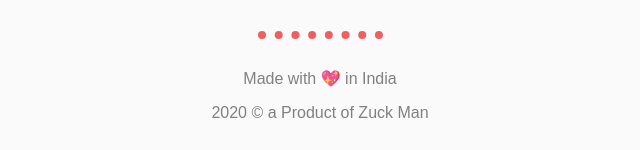
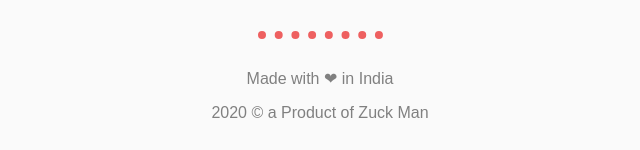
Before and after one commit to ankan-mandal/boycott-china, a plain HTML site: page index.html in a window 1280 px wide. Shown: the part 2126-2276 px from the top of the page, 320-960 px from the left. Drawn offline with Linux system fonts and the light colour scheme.

Commit message:
Update index.html

```diff
--- a/index.html
+++ b/index.html
@@ -258,7 +258,7 @@
 	<footer>
 
 		<img src="bottom-logo.png" class="bot-logo" alt="Bottom Logo"><hr>
-		<p>Made with 💖 in India</p>
+		<p>Made with ❤ in India</p>
 		<p>2020 &copy a Product of Zuck Man</p>
 	</footer>
 
```
